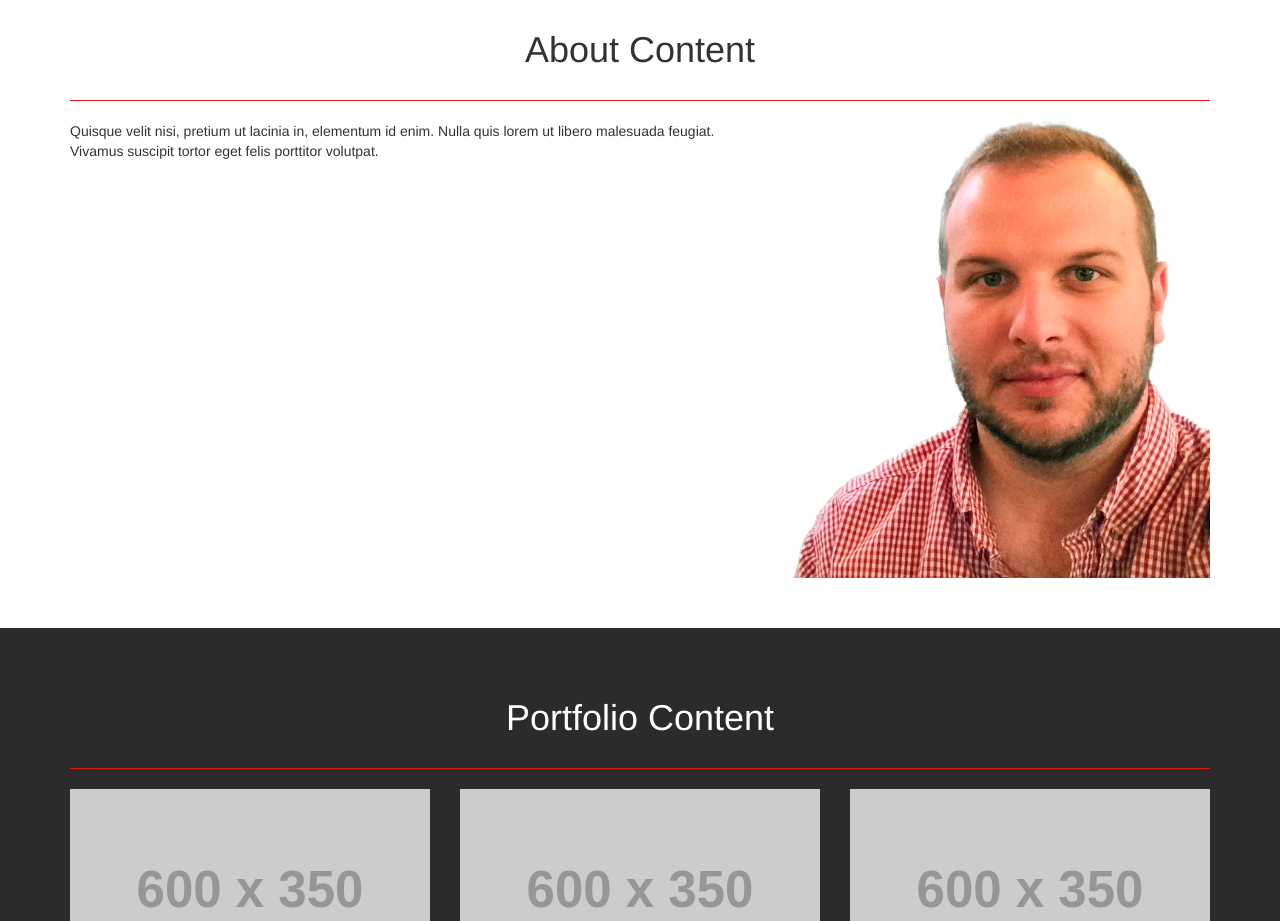
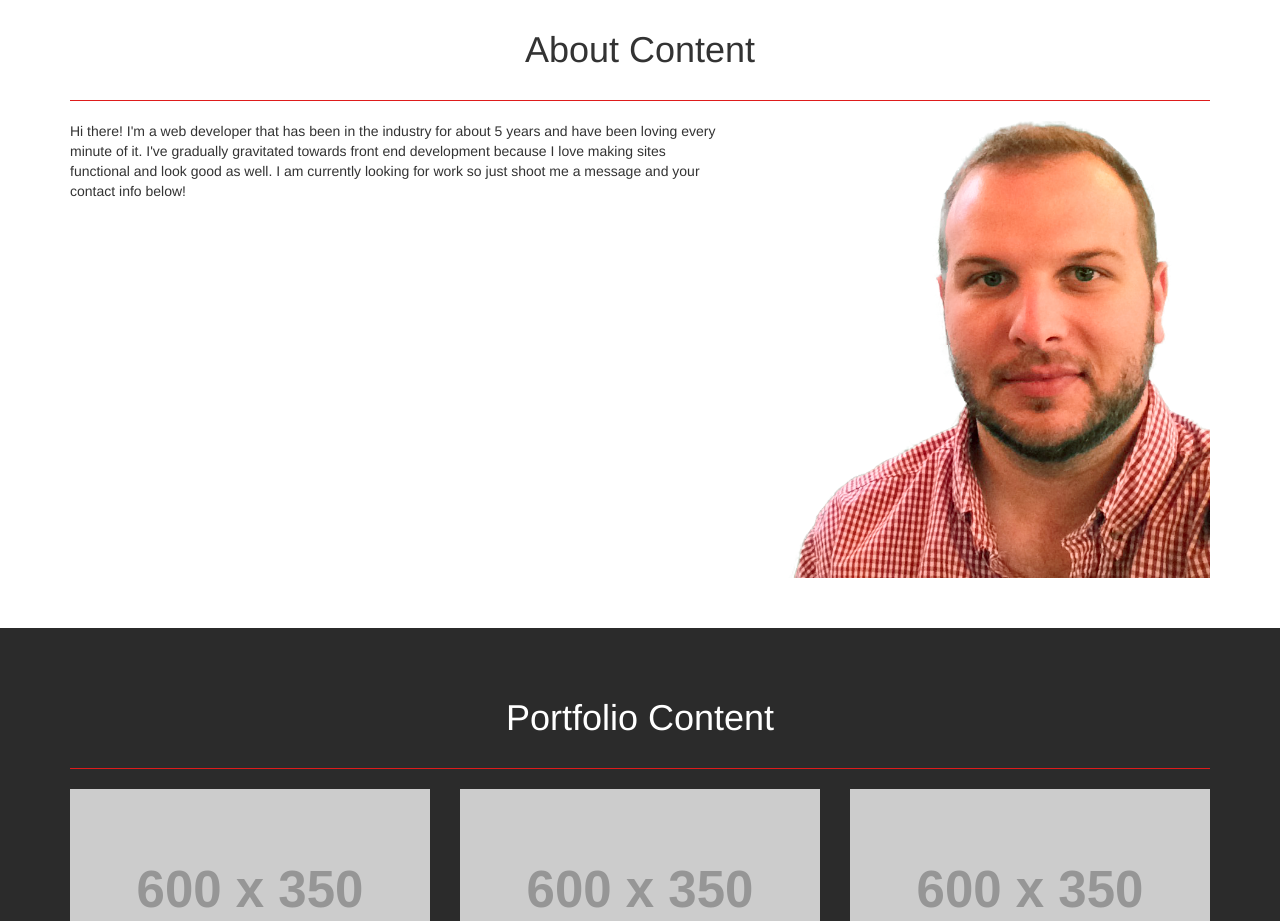
Before and after one commit to grahamcrackers/grahamcrackers.github.io, a website: page public/index.html in a window 1280 px wide. Shown: the part 840-1761 px from the top of the page. Drawn offline with nearby package versions, Linux system fonts and the light colour scheme; placeholder pictures from the web are drawn by us.

Commit message:
adding a message under about page

```diff
--- a/public/index.html
+++ b/public/index.html
@@ -65,7 +65,7 @@
         <div class="row">
           <div class="col-xs-12 col-sm-7">
             <p>
-              Quisque velit nisi, pretium ut lacinia in, elementum id enim. Nulla quis lorem ut libero malesuada feugiat. Vivamus suscipit tortor eget felis porttitor volutpat.
+              Hi there! I'm a web developer that has been in the industry for about 5 years and have been loving every minute of it. I've gradually gravitated towards front end development because I love making sites functional and look good as well. I am currently looking for work so just shoot me a message and your contact info below!
             </p>
           </div>
           <div class="col-xs-12 col-sm-5">
```
